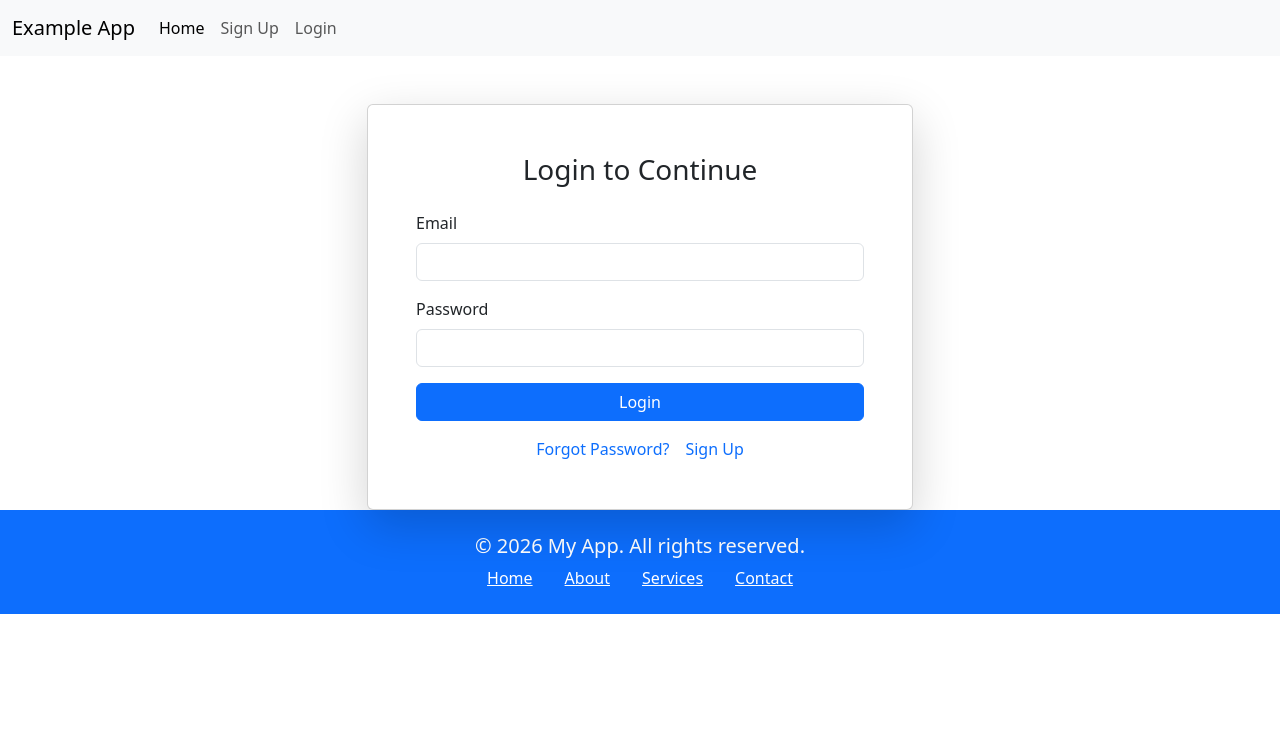
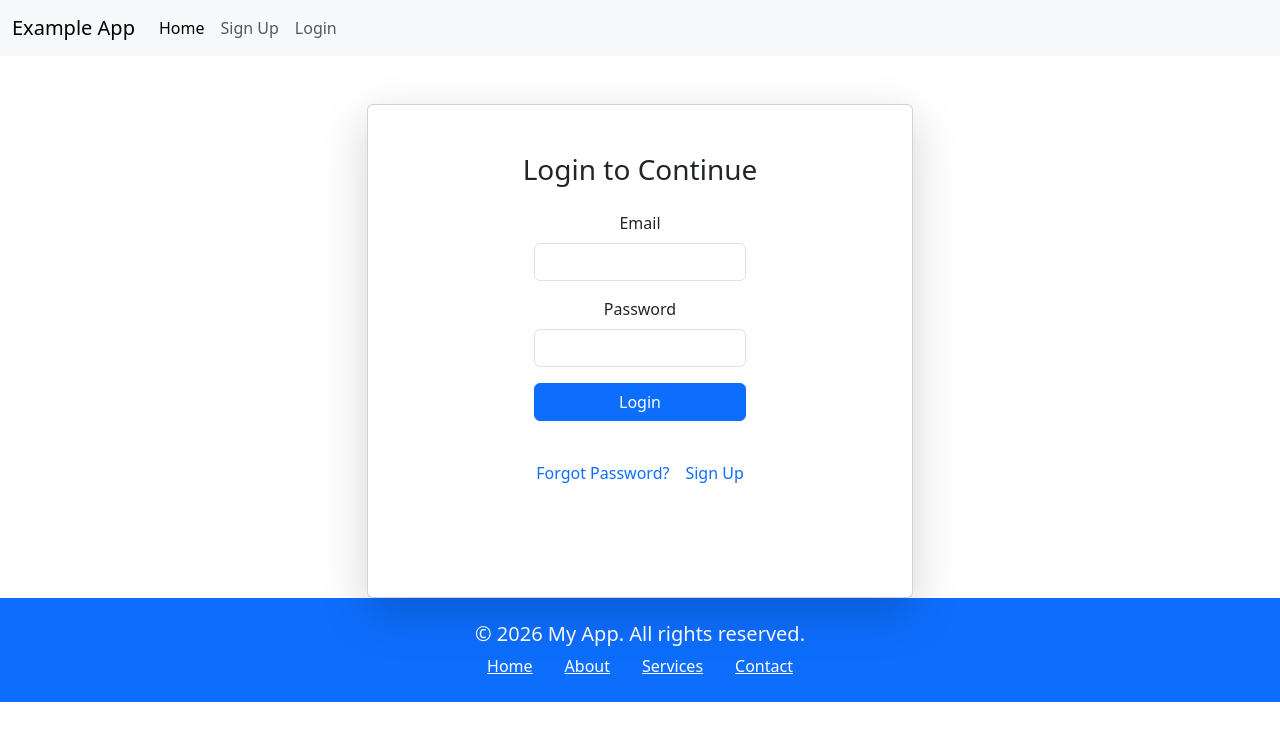
Before and after one commit to Ashu4789/Example-client, a React (Vite) app: page /login in a window 1280 px wide. Shown: the top 740 px of the page. Built offline with nearby package versions, Linux system fonts and the light colour scheme; no server answers.

Commit message:
succesfully integrated google sso for login and authentication

```diff
--- a/src/pages/Login.jsx
+++ b/src/pages/Login.jsx
@@ -1,6 +1,7 @@
 import { useState } from "react";
 import axios from "axios";
 import { useNavigate } from "react-router-dom";
+import {GoogleOAuthProvider, GoogleLogin} from '@react-oauth/google';
 
 function Login({setUser}) {
     const navigate = useNavigate();
@@ -56,12 +57,36 @@ function Login({setUser}) {
             navigate("/dashboard");
         } catch (error) {
             console.error("Login failed:", error);
+            const serverMsg = error?.response?.data?.error || error?.response?.data?.message;
+            if (serverMsg) {
+                setErrors({ form: serverMsg });
+            } else {
                 setErrors({ form: "Login failed. Please check your credentials." });
+            }
             setMessage("");
         }
     }
   };
+  const handleGoogleSuccess = async (authResponse) => {
+    try {
+        console.log('Google auth response', authResponse);
+        if (!authResponse?.credential) {
+            setErrors({ message: 'No credential received from Google' });
+            return;
+        }
+        const body = { idToken: authResponse.credential };
+        const response = await axios.post("http://localhost:5003/auth/google-auth", body, { withCredentials: true });
+        setUser(response.data.user);
+    } catch (error) {
+        console.error("Google SSO failed:", error);
+        setErrors({ message: "unable tp process google sso, please try again" });
+    }
 
+  };
+  const handleGoogleFailure = (error) => {
+    console.log('Google Login Failed',error);
+    setErrors({ message: "Something went wrong while performing google single sign on" });
+  };
     return (
         <div className="container mt-5">
             <div className="row justify-content-center">
@@ -71,6 +96,9 @@ function Login({setUser}) {
                             <h3 className="card-title text-center mb-4">Login to Continue</h3>
                             {message && <div className="alert alert-success">{message}</div>}
                             {errors.form && <div className="alert alert-danger">{errors.form}</div>}
+                            <div className="row justify-content-center mb-4">
+                                <div className="col-6 text-center">
+
                                     <form onSubmit={handleFormSubmit}>
                                         <div className="mb-3">
                                             <label htmlFor="email" className="form-label">Email</label>
@@ -102,10 +130,23 @@ function Login({setUser}) {
                                             Login
                                         </button>
                                     </form>
+                                </div>
+                            </div>
 
                             <div className="text-center">
                                 <a href="#" className="text-decoration-none me-3">Forgot Password?</a>
                                 <a href="/signup" className="text-decoration-none">Sign Up</a>
+                            </div>
+                            <div className="row justify-content-center mb-4">
+                                <div className="col-6 text-center">
+                                    <GoogleOAuthProvider clientId={import.meta.env.VITE_GOOGLE_CLIENT_ID}>
+                                        <GoogleLogin
+                                            onSuccess={handleGoogleSuccess}
+                                            onError={handleGoogleFailure}
+                                        />
+
+                                    </GoogleOAuthProvider>
+                                </div>
                             </div>
                         </div>
                     </div>
```
Lines whose indentation alone changed are shown as unchanged.
